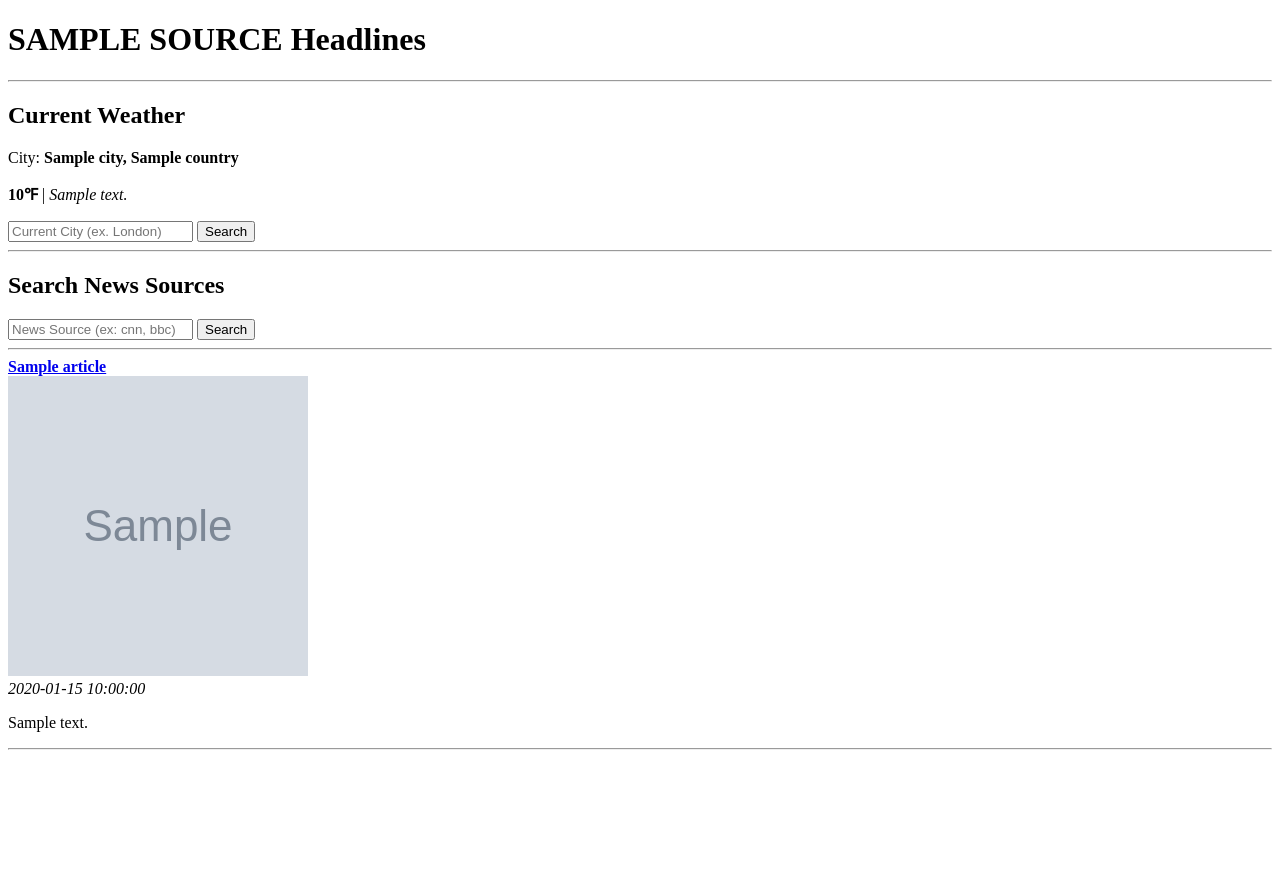
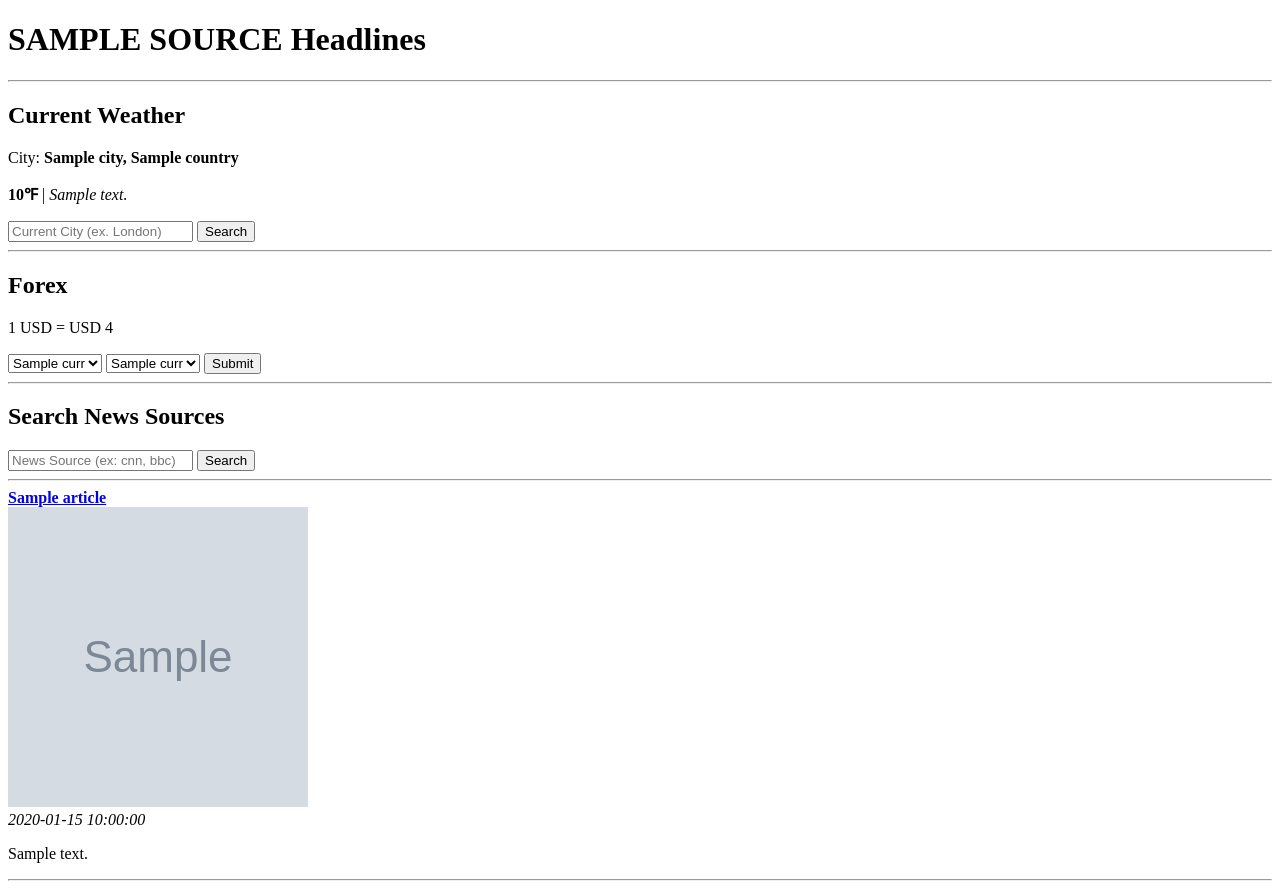
Before and after one commit to alchermd/headlines, a Flask app: template templates/index.html in a window 1280 px wide. Before the commit the page ends 750 px from the top, so only its background shows below. Run offline with Flask 2, Linux system fonts and the light colour scheme; the template is opened without the code that fills it: most values are stand-ins (such as "Sample title", 1, 10 or a date in 2020); grey boxes marked "Sample" are stand-in pictures.

Commit message:
Display forex data and forex search.

```diff
--- a/templates/index.html
+++ b/templates/index.html
@@ -6,6 +6,8 @@
 
 <h1>{{ source.upper() }} Headlines</h1>
 
+
+<!-- WEATHER SEARCH & DATA -->
 <hr>
 
 <h2>Current Weather</h2>
@@ -19,6 +21,31 @@
 
 <hr>
 
+
+<!-- FOREX SEARCH & DATA -->
+
+<h2>Forex</h2>
+<p> 1 {{ currency_from }} = {{ currency_to }} {{ rate }}</p>
+
+<form action="/" method="get">
+    <select name="currency_from">
+        {% for curr in currencies %}
+        <option value="{{ curr }}" {{ 'selected' if curr == currency_from }}>{{ curr }}</option>
+        {% endfor %}
+    </select>
+    <select name="currency_to">
+        {% for curr in currencies %}
+        <option value="{{ curr }}" {{ 'selected' if curr == currency_to }}>{{ curr }}</option>
+        {% endfor %}
+    </select>
+    <input type="submit" value="Submit">
+</form>
+
+<hr>
+
+
+<!-- NEWS SEARCH -->
+
 <h2>Search News Sources</h2>
 <form action="/" method="get">
     <input type="text" name="source" placeholder="News Source (ex: cnn, bbc)" required>
@@ -26,6 +53,9 @@
 </form>
 
 <hr>
+
+
+<!-- NEWS DATA -->
 
 {% for article in articles %}
 <div>
```
